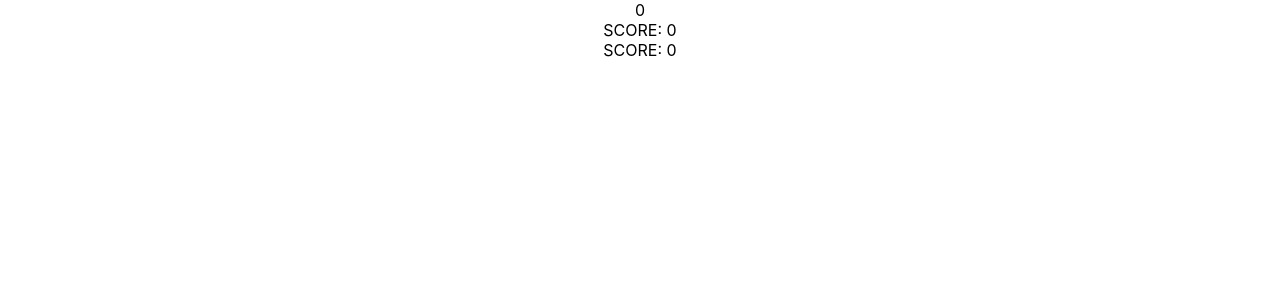
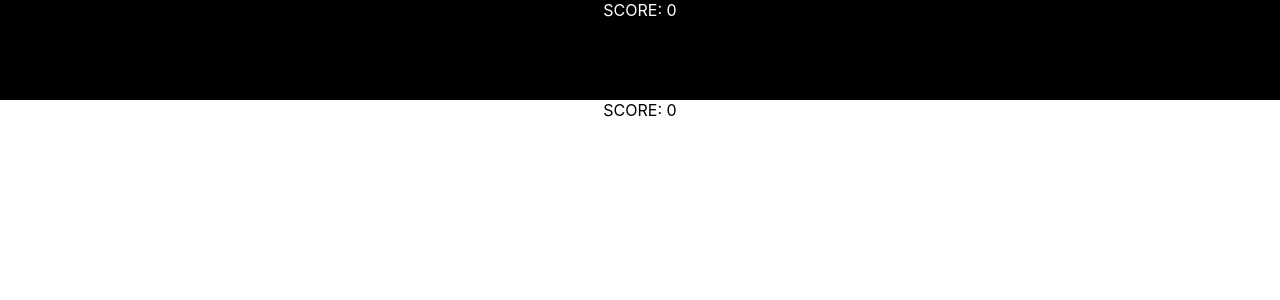
Before and after one commit to tynakpinska/pacman, a React (Create React App) app: page / in a window 1280 px wide. Shown: the top 300 px of the page. Built offline with nearby package versions, Linux system fonts and the light colour scheme.

Commit message:
add styles

```diff
--- a/src/App.js
+++ b/src/App.js
@@ -7,7 +7,6 @@ function App() {
   const [score, setScore] = useState(0);
   return (
     <div className="App">
-      {score}
       <Header />
       <Board />
     </div>
--- a/src/Components/Header.js
+++ b/src/Components/Header.js
@@ -1,10 +1,11 @@
 import React from "react";
+import './style.css';
 
 const Header = ({ score }) => {
   return (
-    <div>
+    <header>
       <span>SCORE: {score} </span>
-    </div>
+    </header>
   );
 };
 
--- /dev/null
+++ b/src/Components/style.css
@@ -0,0 +1,6 @@
+header {
+    height: 100px;
+    background-color: #000;
+    color: #fff;
+    padding: 0 10px;
+}
```
